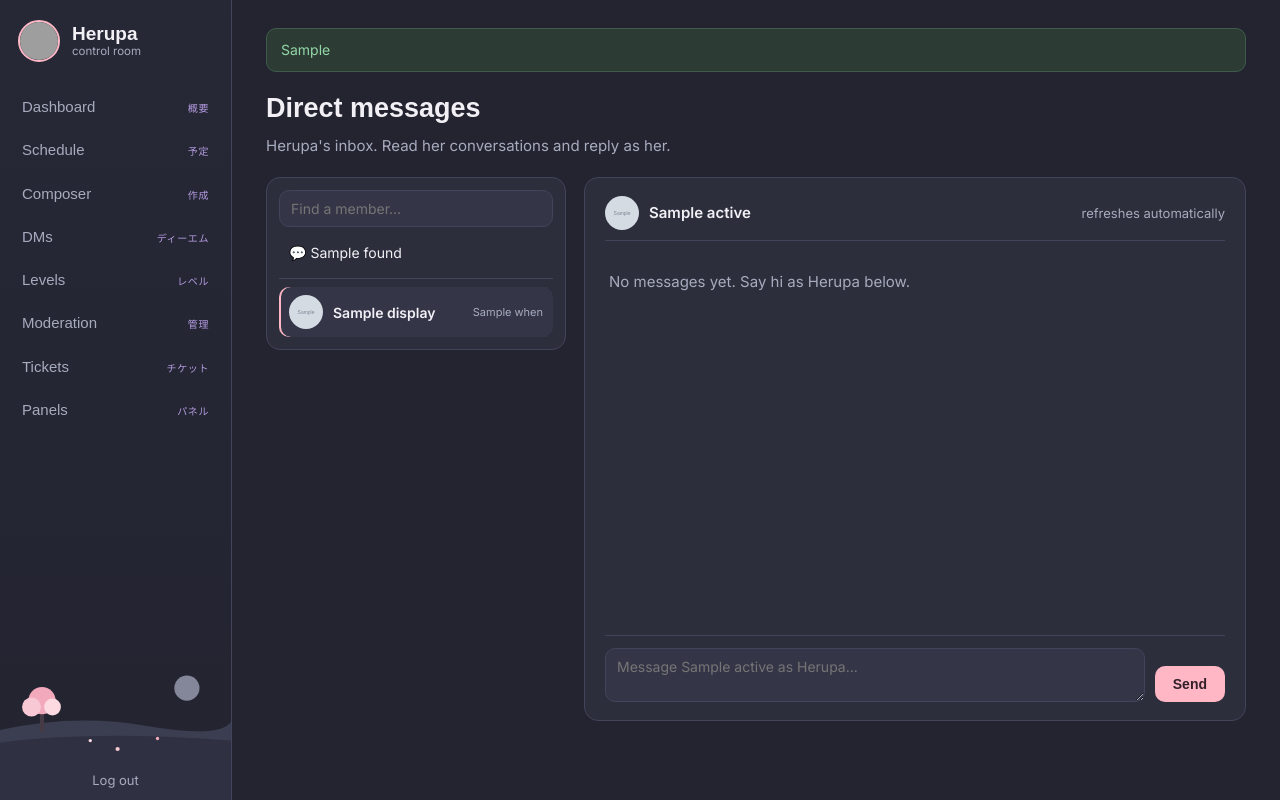
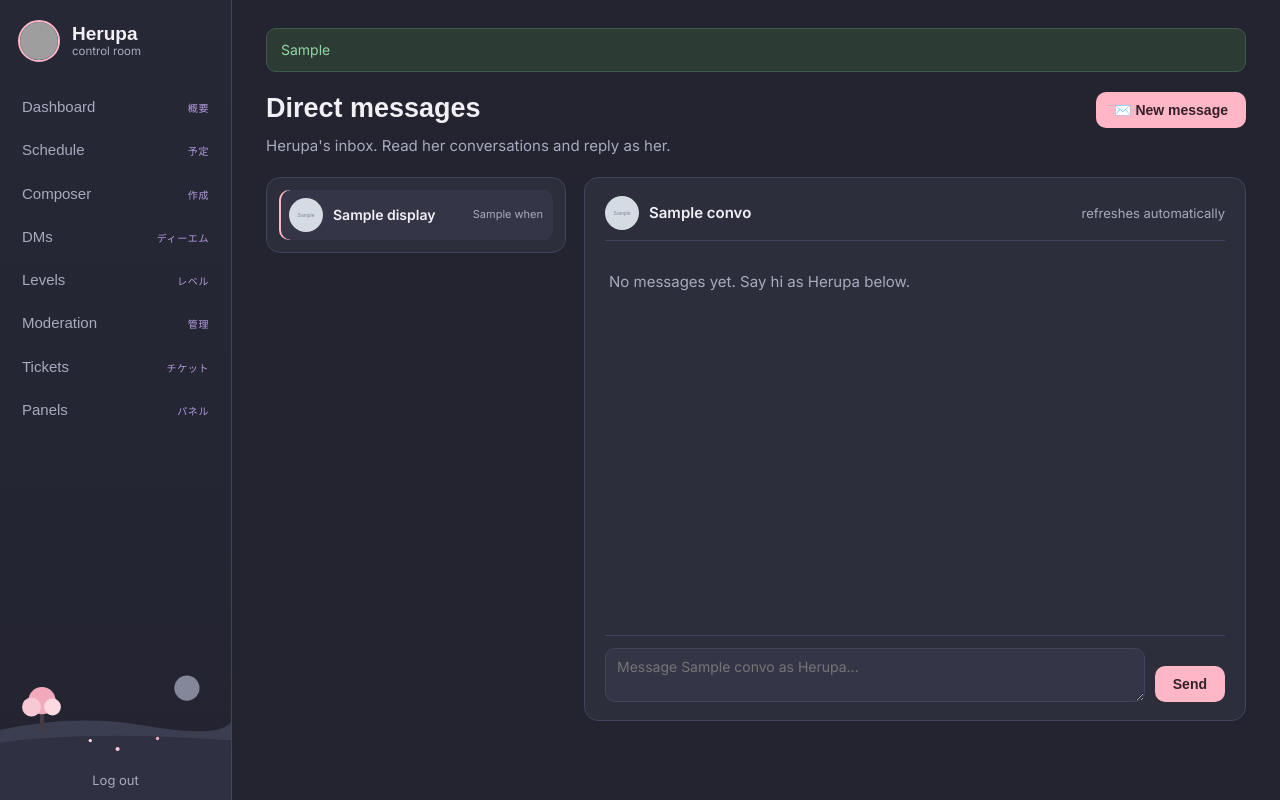
Before and after one commit to MBarc/Herupa-Discord-Bot, a FastAPI app: template web/templates/dms.html in a window 1280 px wide. Run offline with FastAPI, Linux system fonts and the light colour scheme; the template is opened without the code that fills it: most values are stand-ins (such as "Sample title", 1, 10 or a date in 2020); grey boxes marked "Sample" are stand-in pictures; some web fonts are replaced; grey boxes are pictures that could not be loaded.

Commit message:
Fix DM send and add a New message compose dialog
The conversation object passed to the DM template was named active,
which the page helper overwrites with the nav-highlight section name, so
active.id rendered empty: the send form's user_id was blank (422 on
send) and the poll target was empty. Renamed it to convo.

New message button opens a dialog with live recipient search (typeahead
against the guild member list) and a compose box, so DMs can be started
without knowing a URL.

Co-Authored-By: Claude Fable 5 <noreply@anthropic.com>

```diff
--- a/web/app.py
+++ b/web/app.py
@@ -732,7 +732,7 @@ def dms(request: Request, u: str = "", q: str = ""):
                   "name": m.get("nick") or m["user"].get("global_name") or m["user"]["username"]}
                  for m in hits if not m["user"].get("bot")]
 
-    active, thread = None, []
+    convo, thread = None, []
     if u:
         info = members.get(u)
         name = (info["name"] if info else
@@ -741,12 +741,31 @@ def dms(request: Request, u: str = "", q: str = ""):
             thread = fetch_thread(u)
         except RuntimeError as e:
             return page(request, "dms.html", convos=convos, found=found, q=q,
-                        active=None, thread_json="[]",
+                        convo=None, thread_json="[]",
                         err=f"Could not open that DM: {e}")
-        active = {"id": u, "name": name, "avatar": _avatar_of(u, members)}
+        convo = {"id": u, "name": name, "avatar": _avatar_of(u, members)}
     thread_json = json.dumps(thread).replace("<", "\\u003c")
     return page(request, "dms.html", convos=convos, found=found, q=q,
-                active=active, thread_json=thread_json)
+                convo=convo, thread_json=thread_json)
+
+
+@app.get("/dms/search")
+def dms_search(request: Request, q: str = ""):
+    if not _session_ok(request):
+        return JSONResponse([], status_code=401)
+    if not q.strip():
+        return JSONResponse([])
+    try:
+        hits = api("GET", f"/guilds/{GUILD_ID}/members/search?"
+                   + urllib.parse.urlencode({"query": q.strip(), "limit": 8}))
+    except RuntimeError:
+        return JSONResponse([], status_code=502)
+    members = all_members()
+    return JSONResponse([
+        {"id": m["user"]["id"],
+         "name": m.get("nick") or m["user"].get("global_name") or m["user"]["username"],
+         "avatar": _avatar_of(m["user"]["id"], members)}
+        for m in hits if not m["user"].get("bot")])
 
 
 @app.get("/dms/thread")
--- a/web/static/dms.js
+++ b/web/static/dms.js
@@ -1,4 +1,63 @@
 // DM thread: render from embedded JSON, then poll for new messages.
+// New-message dialog: live recipient search, then compose.
+(function () {
+  var openBtn = document.getElementById("dm-new-btn");
+  var dialog = document.getElementById("dm-new");
+  if (!openBtn || !dialog) return;
+  var input = document.getElementById("dm-recipient");
+  var picker = document.getElementById("dm-picker");
+  var hidden = document.getElementById("dm-recipient-id");
+  var chosen = document.getElementById("dm-chosen");
+  var sendBtn = document.getElementById("dm-new-send");
+  var timer = null;
+
+  openBtn.addEventListener("click", function () {
+    hidden.value = ""; sendBtn.disabled = true;
+    chosen.hidden = true; input.hidden = false; picker.innerHTML = "";
+    input.value = "";
+    dialog.showModal();
+    input.focus();
+  });
+
+  function choose(id, name, avatar) {
+    hidden.value = id;
+    document.getElementById("dm-chosen-name").textContent = name;
+    document.getElementById("dm-chosen-avatar").src = avatar;
+    chosen.hidden = false; input.hidden = true; picker.innerHTML = "";
+    sendBtn.disabled = false;
+  }
+
+  document.getElementById("dm-clear").addEventListener("click", function () {
+    hidden.value = ""; sendBtn.disabled = true;
+    chosen.hidden = true; input.hidden = false; input.value = ""; input.focus();
+  });
+
+  input.addEventListener("input", function () {
+    clearTimeout(timer);
+    var q = input.value.trim();
+    if (q.length < 2) { picker.innerHTML = ""; return; }
+    timer = setTimeout(function () {
+      fetch("/dms/search?q=" + encodeURIComponent(q))
+        .then(function (r) { return r.ok ? r.json() : []; })
+        .then(function (rows) {
+          picker.innerHTML = "";
+          rows.forEach(function (m) {
+            var b = document.createElement("button");
+            b.type = "button";
+            b.className = "dm-pick-row";
+            b.innerHTML = '<img src="' + m.avatar + '" alt="" class="dm-avatar">';
+            var span = document.createElement("span");
+            span.textContent = m.name;
+            b.appendChild(span);
+            b.addEventListener("click", function () { choose(m.id, m.name, m.avatar); });
+            picker.appendChild(b);
+          });
+          if (!rows.length) picker.innerHTML = '<p class="empty">No match.</p>';
+        }).catch(function () {});
+    }, 250);
+  });
+})();
+
 (function () {
   var pane = document.getElementById("dm-thread");
   if (!pane) return;
--- a/web/static/herupa.css
+++ b/web/static/herupa.css
@@ -279,6 +279,18 @@ input[type="checkbox"] { width: auto; accent-color: var(--blossom); }
 .dm-composer { display: flex; gap: 10px; align-items: flex-end; border-top: 1px solid var(--border); padding-top: 12px; }
 .dm-composer .btn { margin-top: 0; flex: none; }
 .dm-empty { margin: auto; }
+.dm-page-head { display: flex; align-items: flex-start; justify-content: space-between; gap: 16px; }
+.dm-page-head .btn { margin-top: 4px; flex: none; }
+.dm-picker { display: flex; flex-direction: column; gap: 2px; max-height: 220px; overflow-y: auto; }
+.dm-pick-row {
+  display: flex; align-items: center; gap: 10px; padding: 7px 8px; width: 100%;
+  background: transparent; border: none; border-radius: 8px; color: var(--paper);
+  font: 14px var(--body); cursor: pointer; text-align: left;
+}
+.dm-pick-row:hover { background: var(--hill-2); }
+.dm-pick-row .dm-avatar { width: 28px; height: 28px; }
+.dm-chosen { display: flex; align-items: center; gap: 10px; background: var(--hill-2); border-radius: 10px; padding: 8px 10px; }
+.dm-chosen .btn { margin-top: 0; margin-left: auto; }
 @media (max-width: 940px) {
   .dm-layout { grid-template-columns: 1fr; }
   .dm-main { min-height: 50vh; }
--- a/web/templates/dms.html
+++ b/web/templates/dms.html
@@ -1,29 +1,20 @@
 {% extends "base.html" %}
 {% block title %}Direct messages{% endblock %}
 {% block content %}
-<header class="page-head">
-  <h1>Direct messages</h1>
-  <p class="page-sub">Herupa's inbox. Read her conversations and reply as her.</p>
+<header class="page-head dm-page-head">
+  <div>
+    <h1>Direct messages</h1>
+    <p class="page-sub">Herupa's inbox. Read her conversations and reply as her.</p>
+  </div>
+  <button type="button" class="btn btn-primary" id="dm-new-btn">✉️ New message</button>
 </header>
 
 <div class="dm-layout">
   <section class="card dm-sidebar">
-    <form method="get" action="/dms" class="dm-search">
-      <label class="sr-only" for="dm-q">Start a conversation</label>
-      <input id="dm-q" name="q" value="{{ q }}" placeholder="Find a member...">
-      {% if active %}<input type="hidden" name="u" value="{{ active.id }}">{% endif %}
-    </form>
-    {% if found %}
-    <div class="dm-found">
-      {% for f in found %}
-      <a class="dm-found-row" href="/dms?u={{ f.id }}">💬 {{ f.name }}</a>
-      {% endfor %}
-    </div>
-    {% endif %}
     {% if convos %}
     <div class="dm-list">
       {% for c in convos %}
-      <a class="dm-row {{ 'dm-row-active' if active and active.id == c._id }}" href="/dms?u={{ c._id }}">
+      <a class="dm-row {{ 'dm-row-active' if convo and convo.id == c._id }}" href="/dms?u={{ c._id }}">
         <img src="{{ c.avatar }}" alt="" class="dm-avatar" loading="lazy">
         <span class="dm-row-text">
           <span class="dm-row-name">{{ c.display }}</span>
@@ -34,31 +25,57 @@
       {% endfor %}
     </div>
     {% else %}
-    <p class="empty">Conversations appear here as people DM Herupa. Use the search above to start one.</p>
+    <p class="empty">Conversations appear here as people DM Herupa. Use “New message” to start one.</p>
     {% endif %}
   </section>
 
   <section class="card dm-main">
-    {% if active %}
+    {% if convo %}
     <div class="dm-head">
-      <img src="{{ active.avatar }}" alt="" class="dm-avatar">
-      <strong>{{ active.name }}</strong>
+      <img src="{{ convo.avatar }}" alt="" class="dm-avatar">
+      <strong>{{ convo.name }}</strong>
       <span class="hint">refreshes automatically</span>
     </div>
-    <div class="dm-thread" id="dm-thread" data-user="{{ active.id }}"></div>
+    <div class="dm-thread" id="dm-thread" data-user="{{ convo.id }}"></div>
     <form method="post" action="/dms/send" class="dm-composer">
-      <input type="hidden" name="user_id" value="{{ active.id }}">
+      <input type="hidden" name="user_id" value="{{ convo.id }}">
       <label class="sr-only" for="dm-input">Message as Herupa</label>
       <textarea id="dm-input" name="content" rows="2"
-                placeholder="Message {{ active.name }} as Herupa..." required></textarea>
+                placeholder="Message {{ convo.name }} as Herupa..." required></textarea>
       <button type="submit" class="btn btn-primary">Send</button>
     </form>
     {% else %}
-    <p class="empty dm-empty">Pick a conversation on the left, or search for a member to start one.</p>
+    <p class="empty dm-empty">Pick a conversation on the left, or start a new one with “New message”.</p>
     {% endif %}
   </section>
 </div>
 
+<dialog id="dm-new" class="modal">
+  <form method="post" action="/dms/send" class="form" id="dm-new-form">
+    <div class="modal-head"><h2>New message</h2></div>
+    <label for="dm-recipient">To</label>
+    <input id="dm-recipient" autocomplete="off" placeholder="Search a member by name...">
+    <input type="hidden" name="user_id" id="dm-recipient-id" required>
+    <div class="dm-picker" id="dm-picker"></div>
+    <div id="dm-chosen" class="dm-chosen" hidden>
+      <img id="dm-chosen-avatar" alt="" class="dm-avatar">
+      <strong id="dm-chosen-name"></strong>
+      <button type="button" class="btn btn-ghost btn-small" id="dm-clear">Change</button>
+    </div>
+
+    <label for="dm-new-content">Message</label>
+    <textarea id="dm-new-content" name="content" rows="4" placeholder="What should Herupa say?" required></textarea>
+
+    <div class="modal-actions">
+      <button type="button" class="btn btn-ghost" data-closes="dm-new">Cancel</button>
+      <button type="submit" class="btn btn-primary" id="dm-new-send" disabled>Send</button>
+    </div>
+  </form>
+</dialog>
+
 <script id="thread-data" type="application/json">{{ thread_json|safe }}</script>
 {% endblock %}
-{% block scripts %}<script src="/static/dms.js"></script>{% endblock %}
+{% block scripts %}
+<script src="/static/herupa.js"></script>
+<script src="/static/dms.js"></script>
+{% endblock %}
```
